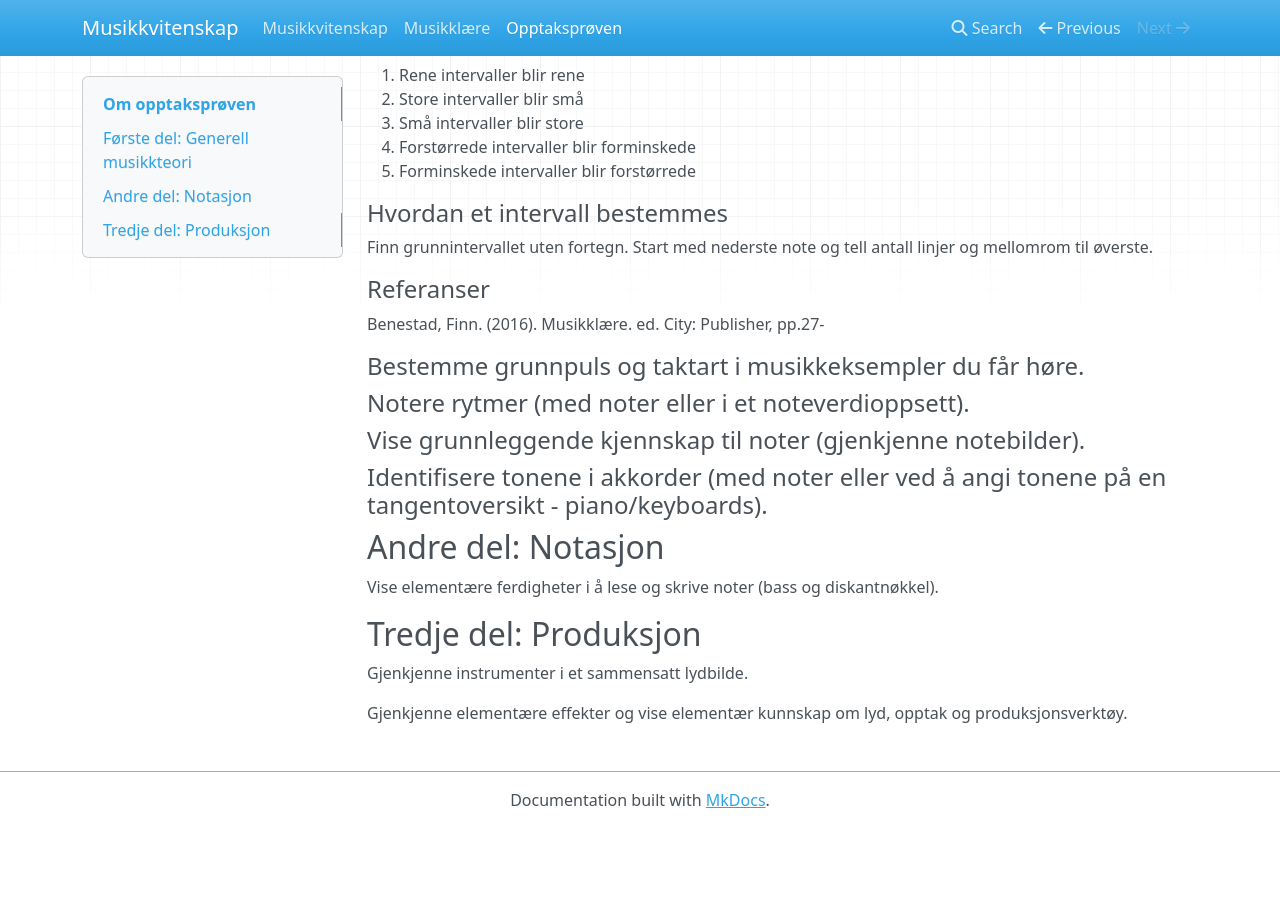
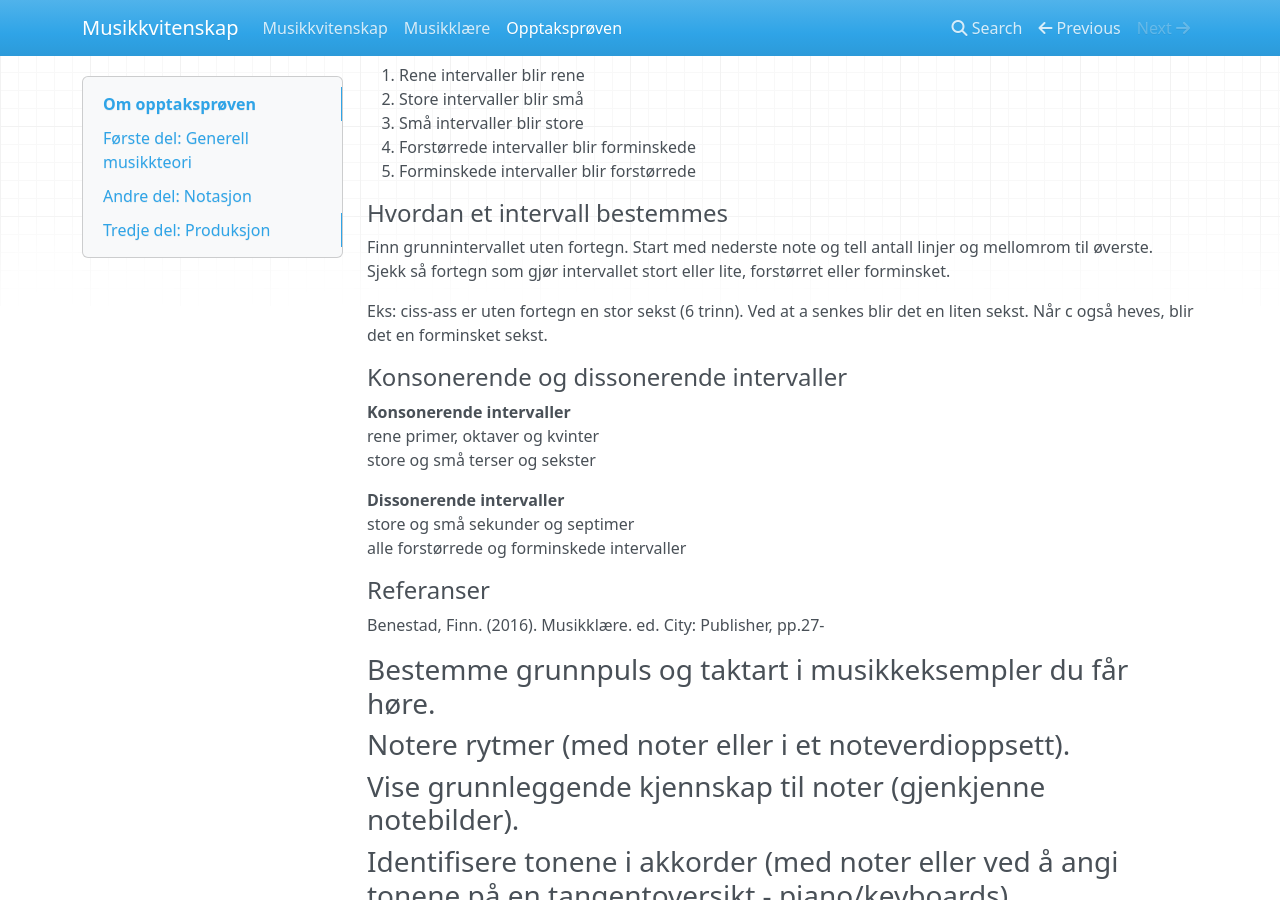
Before and after one commit to longegg/musikkvitenskap, an MkDocs documentation site: the page built from docs/opptaksprove.md, in a window 1280 px wide and 900 px high, scrolled down 1843 px. Built offline with MkDocs 1.6.1, drawn with Linux system fonts in a browser that asks for light colours; nearby versions of some CDN libraries; old or Windows-style settings are respelled for this version of MkDocs; before the commit the page ends 2671 px from its top, so only the background shows below that.

Commit message:
Add more text.

```diff
--- a/docs/opptaksprove.md
+++ b/docs/opptaksprove.md
@@ -91,18 +91,31 @@ Legg dypeste tonen opp en oktav eller høyeste ned en oktav
 #### Hvordan et intervall bestemmes
 
 Finn grunnintervallet uten fortegn. Start med nederste note og tell antall linjer og mellomrom til øverste.
+Sjekk så fortegn som gjør intervallet stort eller lite, forstørret eller forminsket.
+
+Eks: ciss-ass er uten fortegn en stor sekst (6 trinn). Ved at a senkes blir det en liten sekst. Når c også heves, blir det en forminsket sekst.
+
+#### Konsonerende og dissonerende intervaller
+
+**Konsonerende intervaller**
+rene primer, oktaver og kvinter
+store og små terser og sekster
+
+**Dissonerende intervaller**
+store og små sekunder og septimer
+alle forstørrede og forminskede intervaller
 
 #### Referanser
 
 Benestad, Finn. (2016). Musikklære. ed. City: Publisher, pp.27-
 
-#### Bestemme grunnpuls og taktart i musikkeksempler du får høre.
+### Bestemme grunnpuls og taktart i musikkeksempler du får høre.
 
-#### Notere rytmer (med noter eller i et noteverdioppsett).
+### Notere rytmer (med noter eller i et noteverdioppsett).
 
-#### Vise grunnleggende kjennskap til noter (gjenkjenne notebilder).
+### Vise grunnleggende kjennskap til noter (gjenkjenne notebilder).
 
-#### Identifisere tonene i akkorder (med noter eller ved å angi tonene på en tangentoversikt - piano/keyboards).
+### Identifisere tonene i akkorder (med noter eller ved å angi tonene på en tangentoversikt - piano/keyboards).
 
 ## Andre del: Notasjon
 
```
